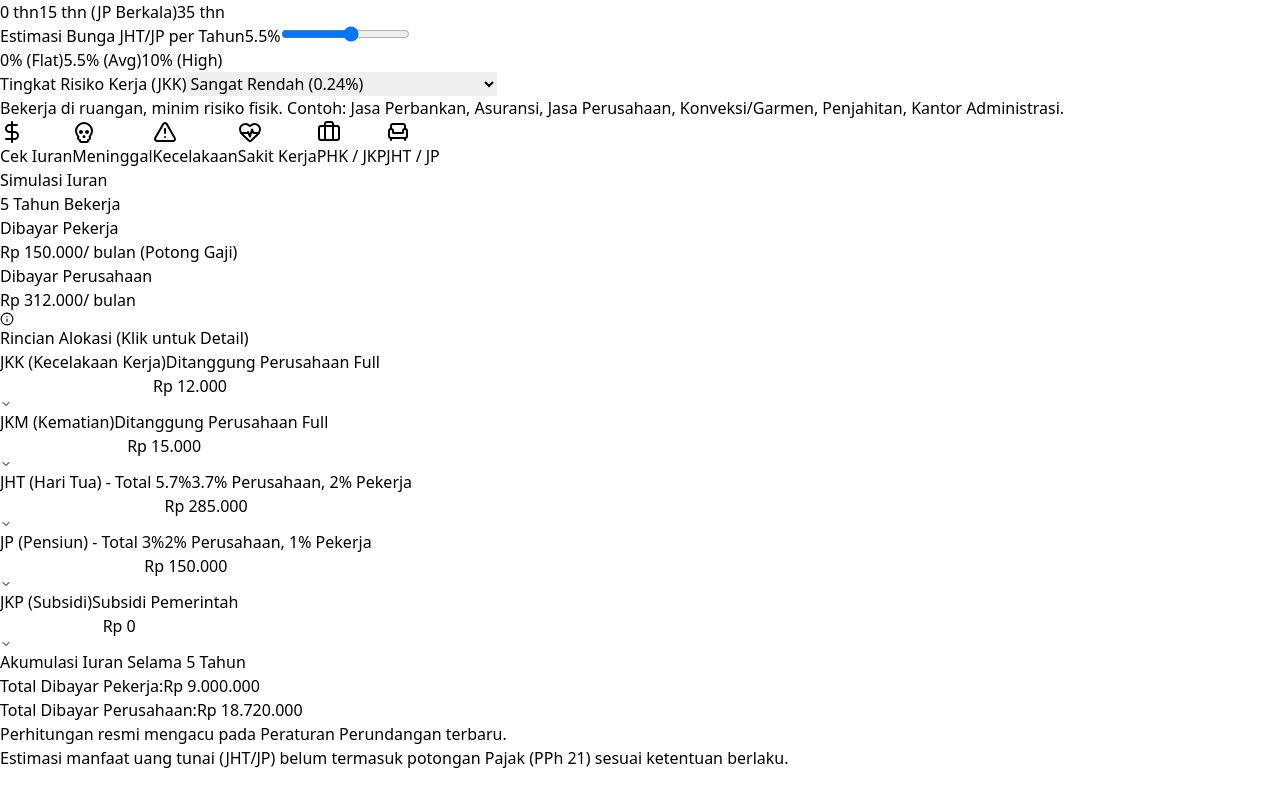
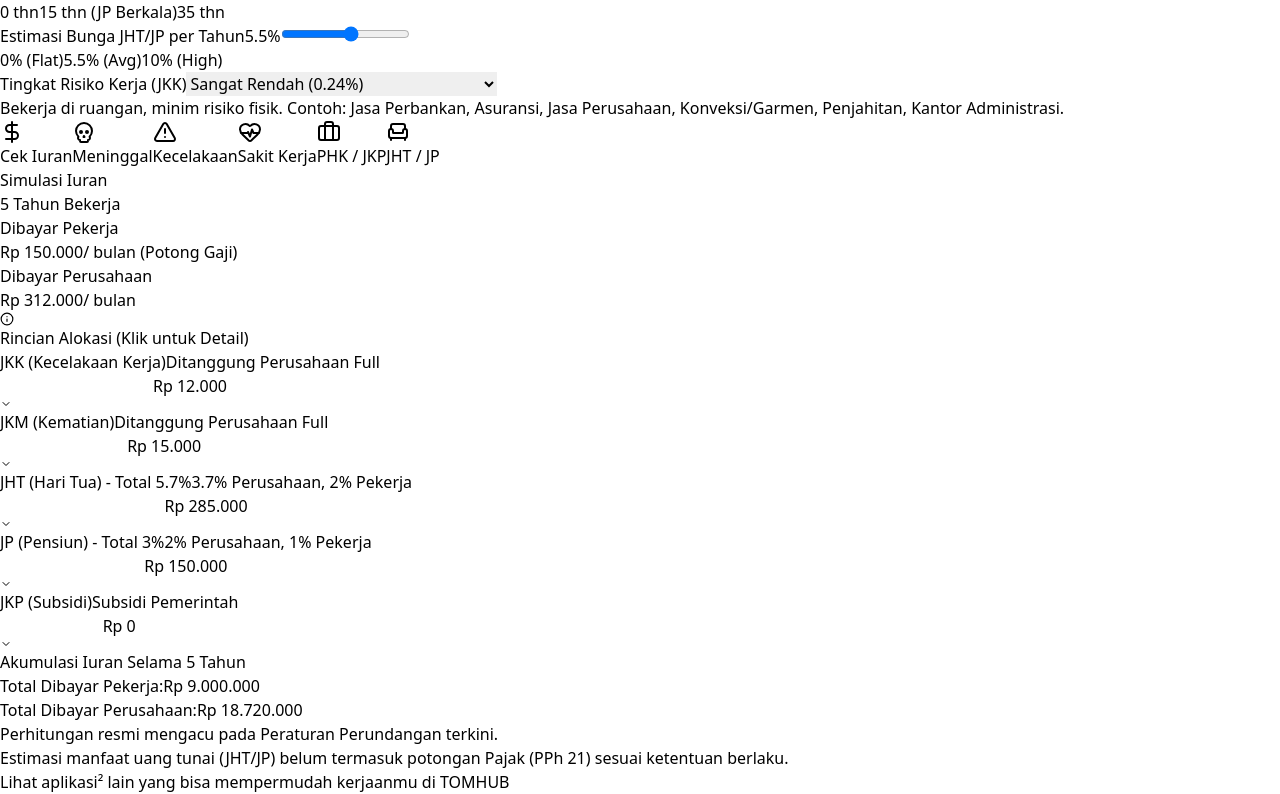
Before and after one commit to indonesia-afk/bpjs-simulator, a React (Vite) app: page / in a window 1280 px wide. Shown: the part 326-1120 px from the top of the page. Before the commit the page ends 1096 px from the top, so only its background shows below. Built offline with nearby package versions, Linux system fonts and the light colour scheme.

Commit message:
Tambah Footer

```diff
--- a/src/App.jsx
+++ b/src/App.jsx
@@ -108,7 +108,7 @@ const BenefitItem = ({ label, amount, highlight, isNonCash, details }) => {
         <div className="flex items-center gap-2">
           <span className="text-sm text-gray-700 font-medium">{label}</span>
           {details && (
-                isOpen ? <ChevronUp size={14} className="text-gray-400"/> : <ChevronDown size={14} className="text-gray-400"/>
+            isOpen ? <ChevronUp size={14} className="text-gray-400" /> : <ChevronDown size={14} className="text-gray-400" />
           )}
         </div>
         <span className={`font-bold ${highlight ? 'text-blue-700' : 'text-gray-800'}`}>
@@ -203,7 +203,7 @@ export default function BPJSSimulatorApp() {
             name: 'JKK (Kecelakaan Kerja)',
             split: 'Ditanggung Perusahaan Full',
             amount: jkkNominal,
-              formula: `Perusahaan: ${formatIDR(currentIncome)} x ${(jkkRate*100).toFixed(2)}%`
+            formula: `Perusahaan: ${formatIDR(currentIncome)} x ${(jkkRate * 100).toFixed(2)}%`
           },
           {
             name: 'JKM (Kematian)',
@@ -541,8 +541,7 @@ export default function BPJSSimulatorApp() {
   const SegmentTab = ({ id, icon: Icon, label }) => (
     <button
       onClick={() => setSegment(id)}
-      className={`flex-1 flex flex-col items-center justify-center p-3 transition-all ${
-        segment === id
+      className={`flex-1 flex flex-col items-center justify-center p-3 transition-all ${segment === id
           ? 'bg-blue-600 text-white shadow-lg transform scale-105 rounded-xl'
           : 'bg-white text-gray-500 hover:bg-blue-50 rounded-xl border border-gray-100'
         }`}
@@ -555,8 +554,7 @@ export default function BPJSSimulatorApp() {
   const RiskButton = ({ id, icon: Icon, label, color }) => (
     <button
       onClick={() => setRiskScenario(id)}
-        className={`flex-1 p-3 rounded-lg border flex flex-col items-center gap-2 transition-all ${
-            riskScenario === id
+      className={`flex-1 p-3 rounded-lg border flex flex-col items-center gap-2 transition-all ${riskScenario === id
           ? `bg-${color}-50 border-${color}-500 text-${color}-700 ring-2 ring-${color}-200`
           : 'bg-white border-gray-200 text-gray-500 hover:bg-gray-50'
         }`}
@@ -597,7 +595,7 @@ export default function BPJSSimulatorApp() {
 
           <div className="bg-white rounded-xl border p-4 space-y-2">
             <h4 className="font-bold text-gray-700 text-sm mb-3 flex items-center gap-2">
-                        <Info size={14}/> Rincian Alokasi (Klik untuk Detail)
+              <Info size={14} /> Rincian Alokasi (Klik untuk Detail)
             </h4>
             {results.monthly.details.map((d, i) => (
               <div key={i} className="border-b last:border-0 border-dashed border-gray-100">
@@ -611,7 +609,7 @@ export default function BPJSSimulatorApp() {
                   </div>
                   <div className="text-right">
                     <span className="font-bold block">{formatIDR(d.amount)}</span>
-                                    {expandedDetail === i ? <ChevronUp size={12} className="inline"/> : <ChevronDown size={12} className="inline"/>}
+                    {expandedDetail === i ? <ChevronUp size={12} className="inline" /> : <ChevronDown size={12} className="inline" />}
                   </div>
                 </button>
                 {expandedDetail === i && (
@@ -928,7 +926,7 @@ export default function BPJSSimulatorApp() {
           <details className="group border rounded-lg p-4 cursor-pointer">
             <summary className="font-semibold text-gray-700 flex justify-between items-center list-none">
               Jaminan Kecelakaan Kerja (JKK)
-                    <span className="transition group-open:rotate-180"><ChevronDown size={16}/></span>
+              <span className="transition group-open:rotate-180"><ChevronDown size={16} /></span>
             </summary>
             <div className="mt-3 text-sm text-gray-600 space-y-2 pl-2 border-l-2 border-blue-200">
               <p>• <strong>Lingkup:</strong> Kecelakaan kerja, perjalanan dinas, WFH, penyakit akibat kerja (PAK).</p>
@@ -941,7 +939,7 @@ export default function BPJSSimulatorApp() {
           <details className="group border rounded-lg p-4 cursor-pointer">
             <summary className="font-semibold text-gray-700 flex justify-between items-center list-none">
               Jaminan Kematian (JKM)
-                    <span className="transition group-open:rotate-180"><ChevronDown size={16}/></span>
+              <span className="transition group-open:rotate-180"><ChevronDown size={16} /></span>
             </summary>
             <div className="mt-3 text-sm text-gray-600 space-y-2 pl-2 border-l-2 border-blue-200">
               <p>• <strong>Total Santunan:</strong> Rp 42.000.000 (Meninggal bukan karena kecelakaan kerja).</p>
@@ -954,7 +952,7 @@ export default function BPJSSimulatorApp() {
           <details className="group border rounded-lg p-4 cursor-pointer">
             <summary className="font-semibold text-gray-700 flex justify-between items-center list-none">
               Jaminan Hari Tua (JHT)
-                    <span className="transition group-open:rotate-180"><ChevronDown size={16}/></span>
+              <span className="transition group-open:rotate-180"><ChevronDown size={16} /></span>
             </summary>
             <div className="mt-3 text-sm text-gray-600 space-y-2 pl-2 border-l-2 border-blue-200">
               <p>• <strong>Pencairan 100%:</strong> Usia Pensiun, Resign/PHK (Tunggu 1 bulan), Meninggal, Cacat Total, atau Meninggalkan RI.</p>
@@ -967,7 +965,7 @@ export default function BPJSSimulatorApp() {
           <details className="group border rounded-lg p-4 cursor-pointer">
             <summary className="font-semibold text-gray-700 flex justify-between items-center list-none">
               Jaminan Pensiun (JP)
-                    <span className="transition group-open:rotate-180"><ChevronDown size={16}/></span>
+              <span className="transition group-open:rotate-180"><ChevronDown size={16} /></span>
             </summary>
             <div className="mt-3 text-sm text-gray-600 space-y-2 pl-2 border-l-2 border-blue-200">
               <p>• <strong>Konsep:</strong> Mempertahankan derajat kehidupan yang layak saat peserta kehilangan penghasilan karena pensiun/cacat total.</p>
@@ -981,7 +979,7 @@ export default function BPJSSimulatorApp() {
           <details className="group border rounded-lg p-4 cursor-pointer">
             <summary className="font-semibold text-gray-700 flex justify-between items-center list-none">
               Jaminan Kehilangan Pekerjaan (JKP)
-                    <span className="transition group-open:rotate-180"><ChevronDown size={16}/></span>
+              <span className="transition group-open:rotate-180"><ChevronDown size={16} /></span>
             </summary>
             <div className="mt-3 text-sm text-gray-600 space-y-2 pl-2 border-l-2 border-blue-200">
               <p>• <strong>Syarat:</strong> Mengalami PHK, WNI belum berusia 54 tahun pada saat mendaftar, PKWT/PKWTT.</p>
@@ -994,7 +992,7 @@ export default function BPJSSimulatorApp() {
           <details className="group border rounded-lg p-4 cursor-pointer">
             <summary className="font-semibold text-gray-700 flex justify-between items-center list-none">
               Manfaat Layanan Tambahan (MLT)
-                    <span className="transition group-open:rotate-180"><ChevronDown size={16}/></span>
+              <span className="transition group-open:rotate-180"><ChevronDown size={16} /></span>
             </summary>
             <div className="mt-3 text-sm text-gray-600 space-y-2 pl-2 border-l-2 border-blue-200">
               <p>• <strong>Fasilitas Pembiayaan Perumahan:</strong> Bekerja sama dengan Bank Penyalur (BTN, dll).</p>
@@ -1009,7 +1007,7 @@ export default function BPJSSimulatorApp() {
           <details className="group border rounded-lg p-4 cursor-pointer">
             <summary className="font-semibold text-gray-700 flex justify-between items-center list-none">
               Tabel Manfaat Beasiswa (JKK & JKM)
-                    <span className="transition group-open:rotate-180"><ChevronDown size={16}/></span>
+              <span className="transition group-open:rotate-180"><ChevronDown size={16} /></span>
             </summary>
             <div className="mt-3 overflow-x-auto">
               <table className="w-full text-sm text-left text-gray-600">
@@ -1113,7 +1111,7 @@ export default function BPJSSimulatorApp() {
               <Card className="p-6 space-y-6">
                 <div>
                   <h3 className="font-bold text-gray-800 mb-4 flex items-center gap-2">
-                    <Calculator size={18} className="text-blue-600"/>
+                    <Calculator size={18} className="text-blue-600" />
                     Parameter {segment}
                   </h3>
 
@@ -1440,7 +1438,7 @@ export default function BPJSSimulatorApp() {
               {segment === 'PU' && riskScenario === 'retire' && (
                 <Card className="p-4 bg-blue-50 border-blue-200">
                   <h4 className="font-bold text-blue-800 mb-2 flex items-center gap-2">
-                            <Home size={18}/> Manfaat Layanan Tambahan (Perumahan)
+                    <Home size={18} /> Manfaat Layanan Tambahan (Perumahan)
                   </h4>
                   <div className="grid grid-cols-1 md:grid-cols-3 gap-4 text-sm">
                     <div className="bg-white p-3 rounded-lg shadow-sm">
@@ -1466,8 +1464,25 @@ export default function BPJSSimulatorApp() {
 
         {/* Footer */}
         <div className="mt-8 text-center text-gray-400 text-xs pb-4">
-            <p>Perhitungan resmi mengacu pada Peraturan Perundangan terbaru.</p>
+          <p>Perhitungan resmi mengacu pada Peraturan Perundangan terkini.</p>
           <p>Estimasi manfaat uang tunai (JHT/JP) belum termasuk potongan Pajak (PPh 21) sesuai ketentuan berlaku.</p>
+
+          {/* Divider */}
+          <div className="my-3 flex justify-center">
+            <div className="w-24 h-px bg-gray-300 opacity-40"></div>
+          </div>
+
+          <p>
+            Lihat aplikasi² lain yang bisa mempermudah kerjaanmu di{" "}
+            <a
+              href="https://link-gr.id/tomhub"
+              target="_blank"
+              rel="noopener noreferrer"
+              className="text-blue-400 hover:text-blue-500 underline"
+            >
+              TOMHUB
+            </a>
+          </p>
         </div>
       </div>
     </div>
```
Lines whose indentation alone changed are shown as unchanged.
